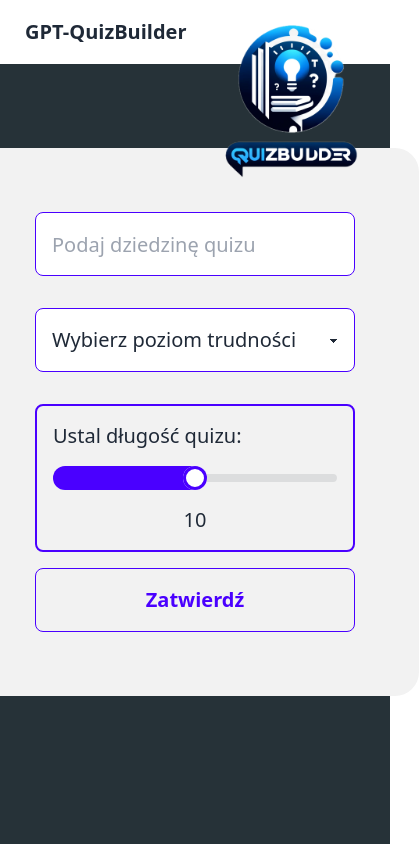
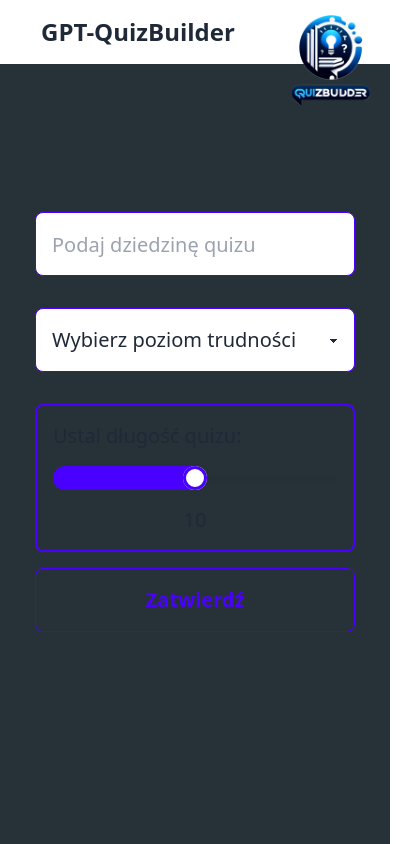
Before and after one commit to Adriann77/GPTQuizBuilder, a React (Vite) app: page / in a window 390 px wide. Shown: the whole page, 419 px wide, since content can reach past the window. Built offline with nearby package versions, Linux system fonts and the light colour scheme; no server answers.

Commit message:
create mobile view for mainpage form

```diff
--- a/src/components/Form.tsx
+++ b/src/components/Form.tsx
@@ -25,15 +25,15 @@ export const Form = ({ userAnswer }: Props) => {
 				userAnswer(data.genre, data.difficult, data.length);
 				reset();
 			})}
-			className='flex gap-4 flex-col items-center justify-center p-16 bg-base-200 rounded-3xl text-xl'>
+			className='flex gap-4 flex-col items-center justify-center lg:p-16 lg:bg-base-200 rounded-3xl text-xl'>
 			<input
 				{...register('genre', { required: 'this is required', maxLength: 10 })}
 				type='text'
 				placeholder='Podaj dziedzinę quizu'
 				className='input input-bordered input-primary w-full max-w-xs h-16 text-xl'
 			/>
-			<p>{errors.genre?.message}</p>
-			{watch('genre').length > 12 && <p>Za długie</p>}
+			<p className='text-error text-sm'>{errors.genre?.message}</p>
+			{watch('genre').length > 12 && <p className='text-error text-sm'>Za długie</p>}
 			<select
 				defaultValue={watch('difficult')}
 				{...register('difficult', {
@@ -50,7 +50,7 @@ export const Form = ({ userAnswer }: Props) => {
 				<option value='intermediate'>Średnio-zaawansowane</option>
 				<option value='expert'>Expert w dziedzinie</option>
 			</select>
-			<p>{errors.difficult?.message}</p>
+			<p className='text-error text-sm'>{errors.difficult?.message}</p>
 			<div className='flex flex-col gap-4 w-[320px] p-4 border-2 border-primary rounded-lg '>
 				<label htmlFor=''>Ustal długość quizu:</label>
 				<input
--- a/src/components/Header.tsx
+++ b/src/components/Header.tsx
@@ -4,14 +4,14 @@ import logoIcon from '../assets/Tło usunięte (QuizBuilderLogo).png'
 export const Header = () => {
 	return (
 		<header className='navbar bg-base-100 absolute top-0 '>
-			<div className='max-w-7xl m-0'>
+			<div className='flex justify-between items-center max-w-[1400px] mx-auto w-full px-4'>
 				<a
 					href='#'
-					className='btn btn-ghost text-xl  '>
+					className='btn btn-ghost text-2xl'>
 					GPT-QuizBuilder
 				</a>
 				<img
-					className='absolute top-0 h-[200px] right-0'
+					className=' absolute top-0 lg:h-[200px] right-0 h-[120px] '
 					src={logoIcon}
 					alt='Logo Icon'
 				/>
--- a/src/components/Quiz.tsx
+++ b/src/components/Quiz.tsx
@@ -51,12 +51,12 @@ export const Quiz = ({ questions }: QuizProps) => {
 				/>
 			</div>
 
-			<div className='m text-xl text-start my-4 text-white/80'>{question.treść}</div>
+			<div className=' text-xl text-start my-4 text-white'>{question.treść}</div>
 			<ul className='flex flex-col gap-3 '>
 				{Object.entries(question.odpowiedzi).map(([key, value]) => (
 					<>
 						<li
-							className={`text-lg h-[80px] ${
+							className={`text-lg h-[70px] ${
 								showExplanation
 									? key === question.poprawna
 										? 'btn btn-success cursor-default'
```
